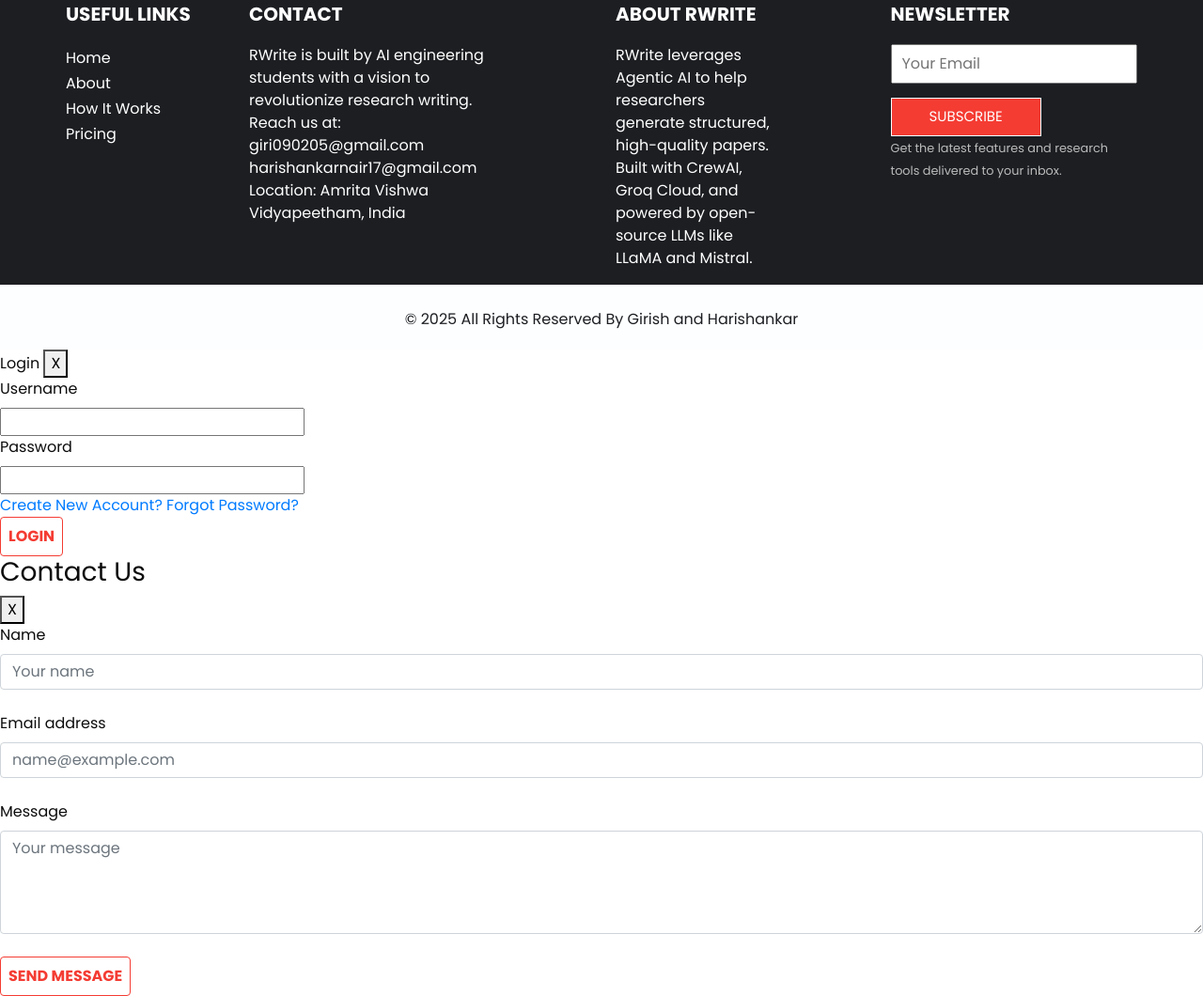
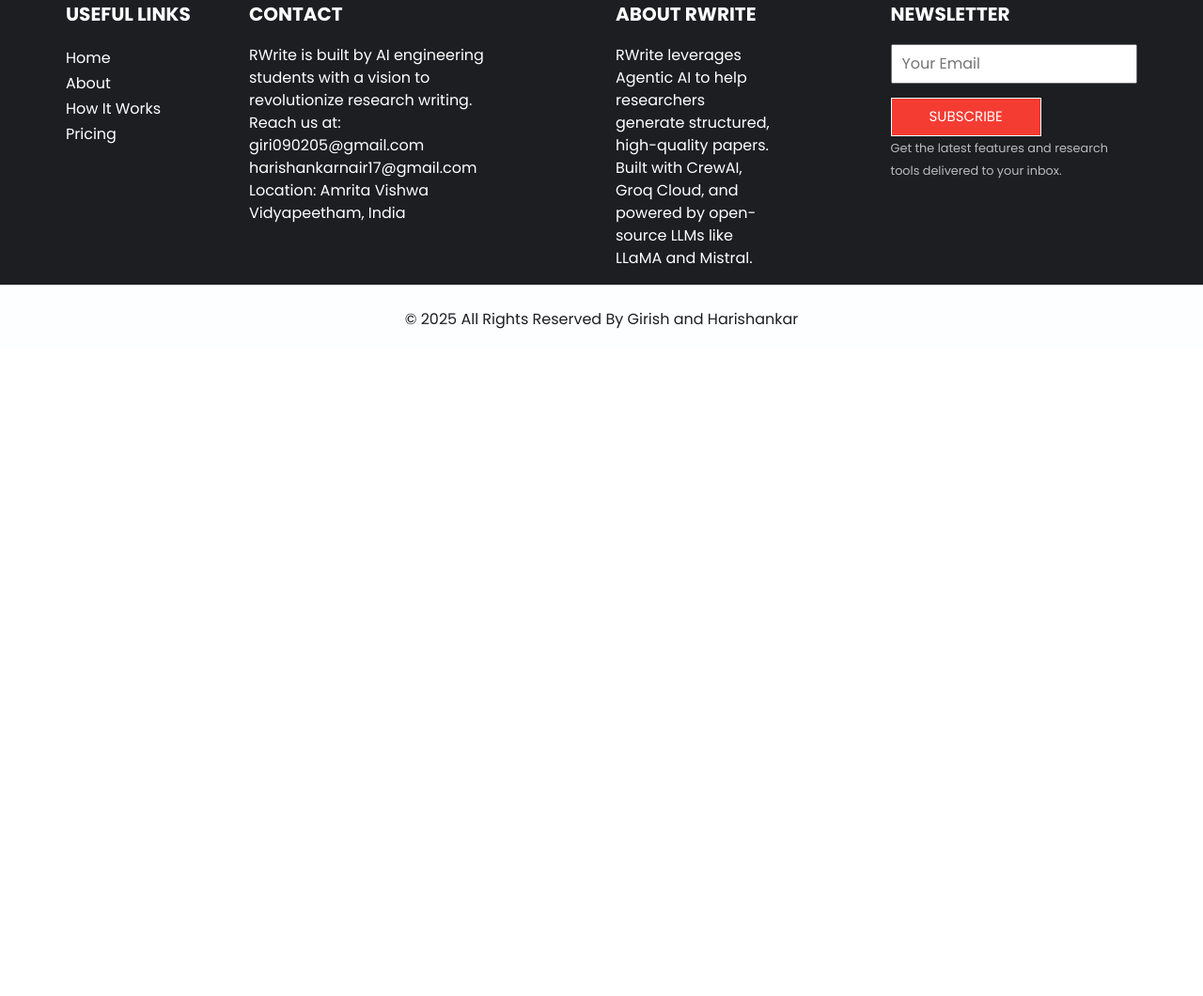
Before and after one commit to Giriiri-g/MARAW-Multi-Agentic-Research-Article-Writer, a plain HTML site: page index.html in a window 1280 px wide. Shown: the part 4206-5266 px from the top of the page at 94% size. After the commit the page ends 4578 px from the top, so only its background shows below. Drawn offline with nearby package versions, Linux system fonts and the light colour scheme; a script that the page names is missing.

Commit message:
overlay hidden

```diff
--- a/index.html
+++ b/index.html
@@ -502,7 +502,7 @@
     </div>
   </footer>
 
-  <div id="login-overlay">
+  <div id="login-overlay" style="display: none;">
     <div id="login-body">
       <div class="login-header">
         <span class="login-title">Login</span>
@@ -526,7 +526,7 @@
     </div>
   </div>
 
-  <div id="contactoverlay">
+  <div id="contactoverlay" style="display: none;">
     <div id="contactpop">
         <div class="con-header">
           <h3 class="con-title" id="popupModalLabel">Contact Us</h3>
```
